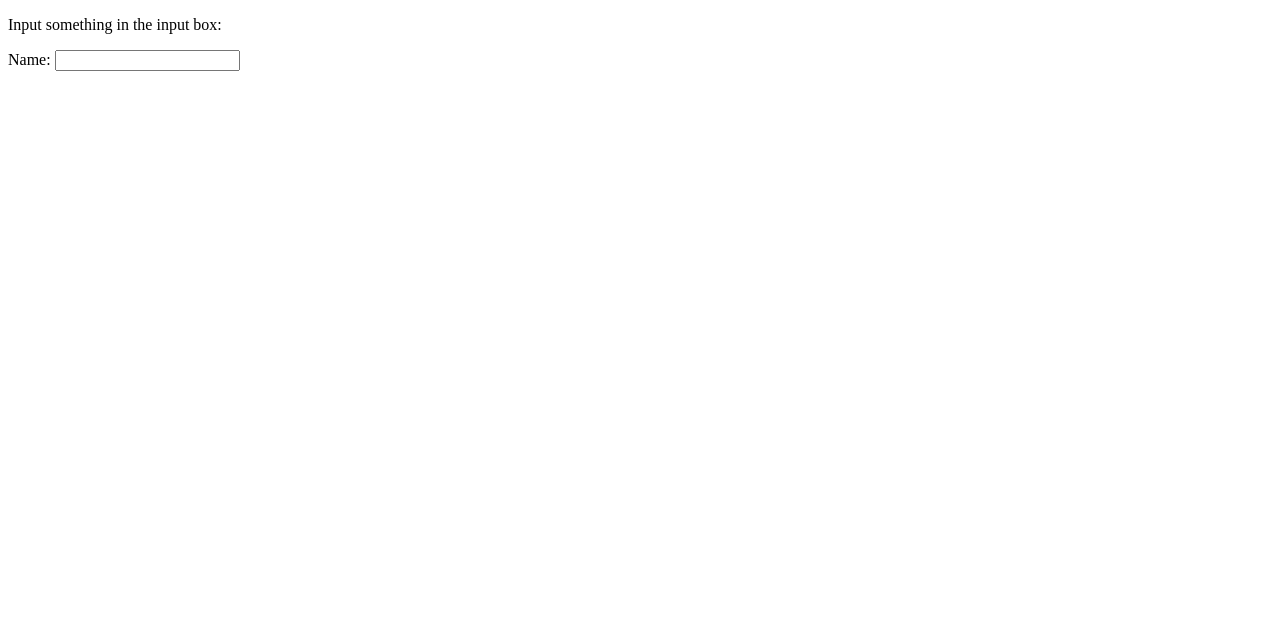
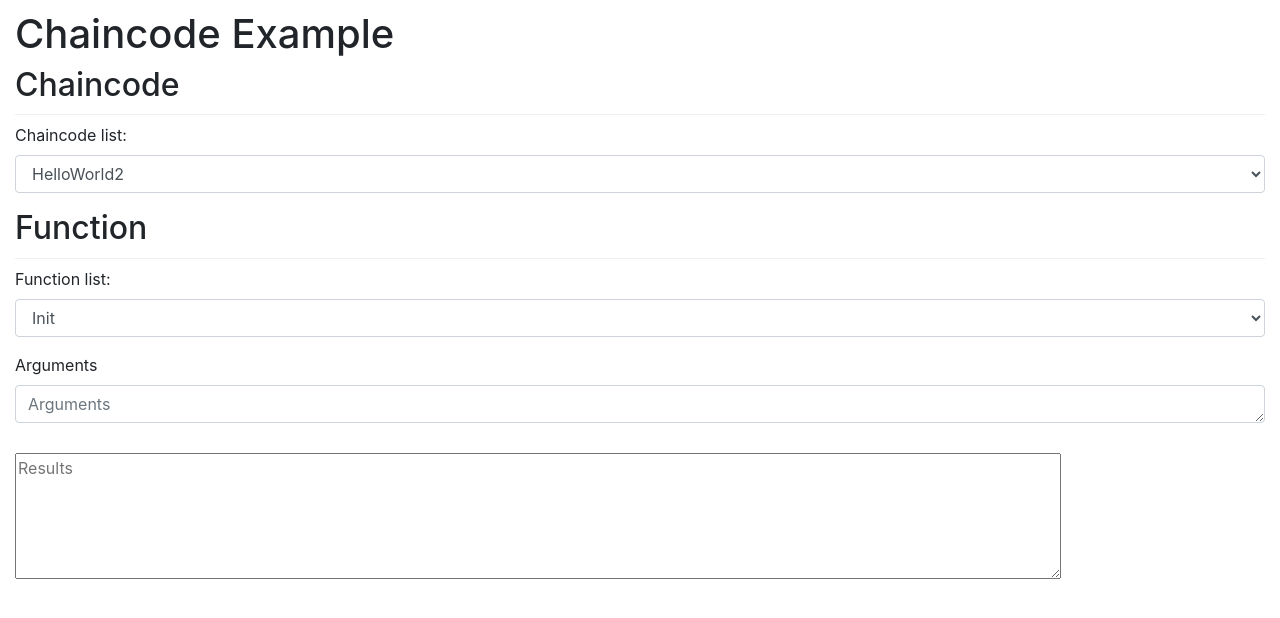
Before and after one commit to AnthonyR84/ChaincodeExample, a website: page views/index.html in a window 1280 px wide. Drawn offline with nearby package versions, Linux system fonts and the light colour scheme.

Commit message:
Update views. Add textarea for results

```diff
--- a/views/index.html
+++ b/views/index.html
@@ -2,19 +2,67 @@
 <html lang="en">
 <head>
     <meta charset="UTF-8">
-    <title>Hello World 2</title>
-    <script src="https://ajax.googleapis.com/ajax/libs/angularjs/1.4.8/angular.min.js"></script>
-</head>
+    <meta http-equiv="X-UA-Compatible" content="IE=edge">
+    <meta name="viewport" content="width=device-width, initial-scale=1">
+    <meta name="description" content="Chaincode example">
+    <meta name="author" content="Anthony Roux">
 
 
+    <title>Chaincode example : helloworld2</title>
+
+    <!-- Bootstrap core CSS -->
+    <link href="../node_modules/bootstrap/dist/css/bootstrap.min.css" rel="stylesheet">
+
+    <!-- IE10 viewport hack for Surface/desktop Windows 8 bug -->
+    <link href="../node_modules/bootstrap/docs/assets/css/ie10-viewport-bug-workaround.css" rel="stylesheet">
+
+    <link href="./style.css" rel="stylesheet">
+
+
+</head>
 <body>
-<div ng-app="">
+<div class="container-fluid">
 
-    <p>Input something in the input box:</p>
-    <p>Name: <input type="text" ng-model="name"></p>
-    <p ng-bind="name"></p>
+    <h1 class="page-header">Chaincode Example</h1>
+    <h2 class="sub-header">Chaincode</h2>
+    <div class="form-group">
+        <label for="sel1">Chaincode list:</label>
+        <select class="form-control" id="sel1">
+            <option>HelloWorld2</option>
+            <option>Mortgage</option>
+            <option>Connectathon</option>
+        </select>
+    </div>
+
+    <h2 class="sub-header">Function</h2>
+    <div class="form-group">
+        <label for="sel1">Function list:</label>
+        <select class="form-control" id="sel2" title="Function list">
+            <option>Init</option>
+            <option>Invoke</option>
+            <option>Query</option>
+        </select>
+    </div>
+
+    <div class="form-group-sm">
+        <label for="Arguments">Arguments</label>
+        <textarea class="form-control" rows="1" placeholder="Arguments" id="Arguments"></textarea>
+    </div>
+
+    <div>
+        <textarea class="pre-scrollable" rows="5" cols="100" placeholder="Results" id="Results" readonly></textarea>
+    </div>
+
 
 </div>
 
+
+
+
+
+<script src="https://ajax.googleapis.com/ajax/libs/jquery/1.12.4/jquery.min.js"></script>
+<script>window.jQuery || document.write('<script src="../../assets/js/vendor/jquery.min.js"><\/script>')</script>
+<script src="../node_modules/bootstrap/dist/js/bootstrap.min.js"></script>
+
 </body>
 </html>
--- /dev/null
+++ b/views/style.css
@@ -0,0 +1,56 @@
+/*
+ * Base structure
+ */
+
+/* Move down content because we have a fixed navbar that is 50px tall */
+body {
+    padding-top: 10px;
+}
+
+
+/*
+ * Global add-ons
+ */
+
+.sub-header {
+    padding-bottom: 10px;
+    border-bottom: 1px solid #eee;
+}
+
+.form-group-sm {
+    padding-bottom: 30px;
+}
+
+
+/*
+ * Main content
+ */
+
+.main {
+    padding: 20px;
+}
+@media (min-width: 768px) {
+    .main {
+        padding-right: 40px;
+        padding-left: 40px;
+    }
+}
+.main .page-header {
+    margin-top: 0;
+}
+
+
+/*
+ * Placeholder dashboard ideas
+ */
+
+.placeholders {
+    margin-bottom: 30px;
+    text-align: center;
+}
+.placeholders h4 {
+    margin-bottom: 0;
+}
+.placeholder {
+    margin-bottom: 0px;
+}
```
